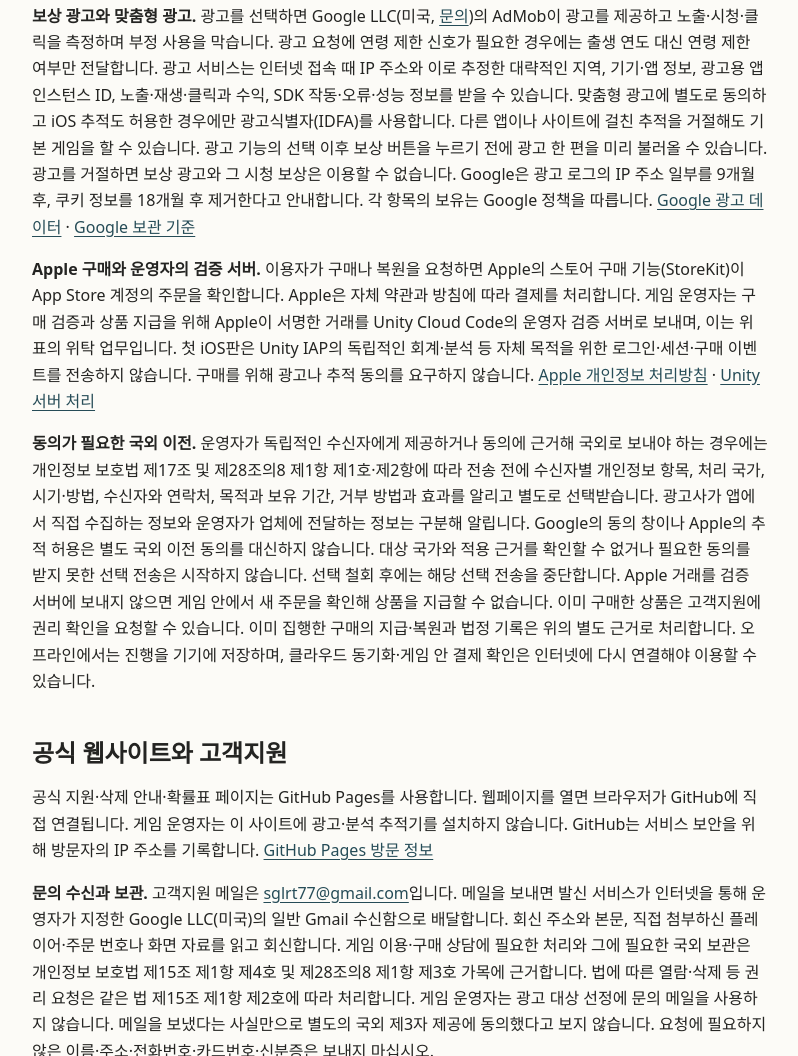
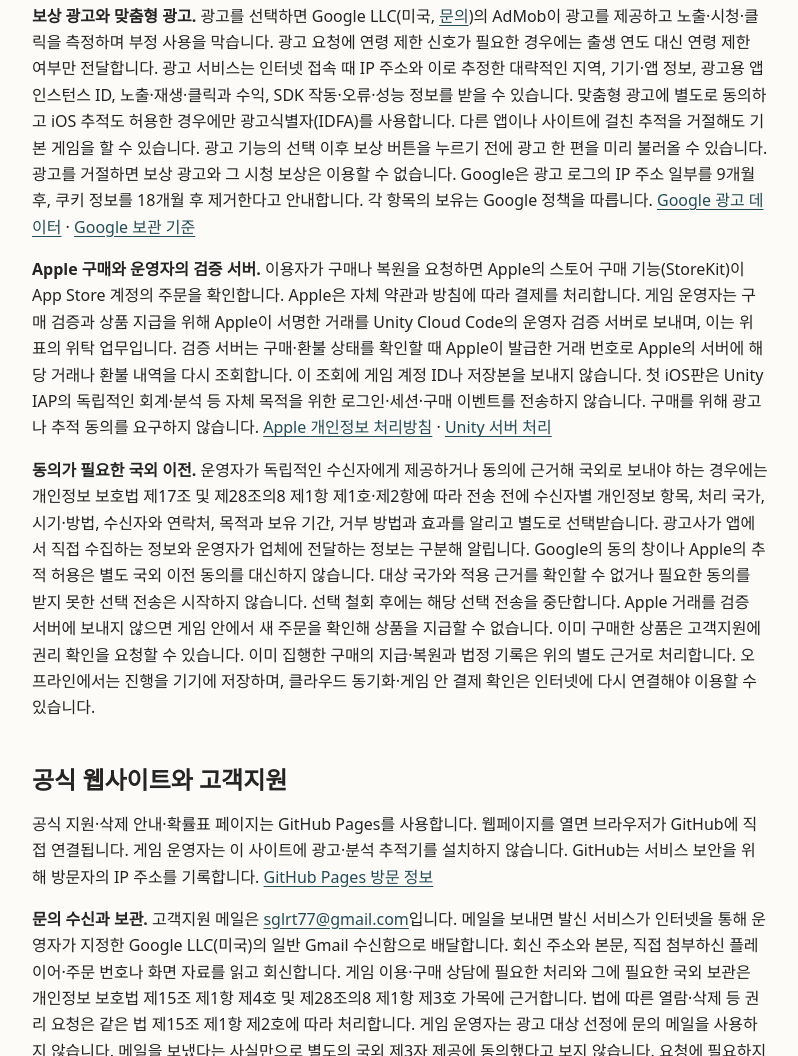
Before and after one commit to Singularity-labs-kr/singularity-labs-kr.github.io, a plain HTML site: page ko/privacy/index.html in a window 1280 px wide. Shown: the part 2126-3182 px from the top of the page, without its empty margins (240-1038 px from the left). Drawn offline with Linux system fonts and the light colour scheme.

Commit message:
구매와 환불을 검증할 때 Apple에 다시 조회하는 거래번호 범위를 밝힌다

```diff
--- a/ko/privacy/index.html
+++ b/ko/privacy/index.html
@@ -44,7 +44,7 @@
 </tbody>
 </table></div>
 <p><strong>보상 광고와 맞춤형 광고.</strong> 광고를 선택하면 Google LLC(미국, <a href="https://policies.google.com/privacy?hl=ko">문의</a>)의 AdMob이 광고를 제공하고 노출·시청·클릭을 측정하며 부정 사용을 막습니다. 광고 요청에 연령 제한 신호가 필요한 경우에는 출생 연도 대신 연령 제한 여부만 전달합니다. 광고 서비스는 인터넷 접속 때 IP 주소와 이로 추정한 대략적인 지역, 기기·앱 정보, 광고용 앱 인스턴스 ID, 노출·재생·클릭과 수익, SDK 작동·오류·성능 정보를 받을 수 있습니다. 맞춤형 광고에 별도로 동의하고 iOS 추적도 허용한 경우에만 광고식별자(IDFA)를 사용합니다. 다른 앱이나 사이트에 걸친 추적을 거절해도 기본 게임을 할 수 있습니다. 광고 기능의 선택 이후 보상 버튼을 누르기 전에 광고 한 편을 미리 불러올 수 있습니다. 광고를 거절하면 보상 광고와 그 시청 보상은 이용할 수 없습니다. Google은 광고 로그의 IP 주소 일부를 9개월 후, 쿠키 정보를 18개월 후 제거한다고 안내합니다. 각 항목의 보유는 Google 정책을 따릅니다. <a href="https://developers.google.com/admob/ios/privacy/data-disclosure">Google 광고 데이터</a> · <a href="https://policies.google.com/technologies/retention?hl=ko">Google 보관 기준</a></p>
-<p><strong>Apple 구매와 운영자의 검증 서버.</strong> 이용자가 구매나 복원을 요청하면 Apple의 스토어 구매 기능(StoreKit)이 App Store 계정의 주문을 확인합니다. Apple은 자체 약관과 방침에 따라 결제를 처리합니다. 게임 운영자는 구매 검증과 상품 지급을 위해 Apple이 서명한 거래를 Unity Cloud Code의 운영자 검증 서버로 보내며, 이는 위 표의 위탁 업무입니다. 첫 iOS판은 Unity IAP의 독립적인 회계·분석 등 자체 목적을 위한 로그인·세션·구매 이벤트를 전송하지 않습니다. 구매를 위해 광고나 추적 동의를 요구하지 않습니다. <a href="https://www.apple.com/kr/legal/privacy/">Apple 개인정보 처리방침</a> · <a href="https://docs.unity.com/en-us/cloud-code/privacy-and-consent">Unity 서버 처리</a></p>
+<p><strong>Apple 구매와 운영자의 검증 서버.</strong> 이용자가 구매나 복원을 요청하면 Apple의 스토어 구매 기능(StoreKit)이 App Store 계정의 주문을 확인합니다. Apple은 자체 약관과 방침에 따라 결제를 처리합니다. 게임 운영자는 구매 검증과 상품 지급을 위해 Apple이 서명한 거래를 Unity Cloud Code의 운영자 검증 서버로 보내며, 이는 위 표의 위탁 업무입니다. 검증 서버는 구매·환불 상태를 확인할 때 Apple이 발급한 거래 번호로 Apple의 서버에 해당 거래나 환불 내역을 다시 조회합니다. 이 조회에 게임 계정 ID나 저장본을 보내지 않습니다. 첫 iOS판은 Unity IAP의 독립적인 회계·분석 등 자체 목적을 위한 로그인·세션·구매 이벤트를 전송하지 않습니다. 구매를 위해 광고나 추적 동의를 요구하지 않습니다. <a href="https://www.apple.com/kr/legal/privacy/">Apple 개인정보 처리방침</a> · <a href="https://docs.unity.com/en-us/cloud-code/privacy-and-consent">Unity 서버 처리</a></p>
 <p><strong>동의가 필요한 국외 이전.</strong> 운영자가 독립적인 수신자에게 제공하거나 동의에 근거해 국외로 보내야 하는 경우에는 개인정보 보호법 제17조 및 제28조의8 제1항 제1호·제2항에 따라 전송 전에 수신자별 개인정보 항목, 처리 국가, 시기·방법, 수신자와 연락처, 목적과 보유 기간, 거부 방법과 효과를 알리고 별도로 선택받습니다. 광고사가 앱에서 직접 수집하는 정보와 운영자가 업체에 전달하는 정보는 구분해 알립니다. Google의 동의 창이나 Apple의 추적 허용은 별도 국외 이전 동의를 대신하지 않습니다. 대상 국가와 적용 근거를 확인할 수 없거나 필요한 동의를 받지 못한 선택 전송은 시작하지 않습니다. 선택 철회 후에는 해당 선택 전송을 중단합니다. Apple 거래를 검증 서버에 보내지 않으면 게임 안에서 새 주문을 확인해 상품을 지급할 수 없습니다. 이미 구매한 상품은 고객지원에 권리 확인을 요청할 수 있습니다. 이미 집행한 구매의 지급·복원과 법정 기록은 위의 별도 근거로 처리합니다. 오프라인에서는 진행을 기기에 저장하며, 클라우드 동기화·게임 안 결제 확인은 인터넷에 다시 연결해야 이용할 수 있습니다.</p>
 <h2 id="support">공식 웹사이트와 고객지원</h2>
 <p>공식 지원·삭제 안내·확률표 페이지는 GitHub Pages를 사용합니다. 웹페이지를 열면 브라우저가 GitHub에 직접 연결됩니다. 게임 운영자는 이 사이트에 광고·분석 추적기를 설치하지 않습니다. GitHub는 서비스 보안을 위해 방문자의 IP 주소를 기록합니다. <a href="https://docs.github.com/en/pages/getting-started-with-github-pages/what-is-github-pages#data-collection">GitHub Pages 방문 정보</a></p>
```
Also changed, not shown: en/privacy/index.html (+1 -1 lines).
